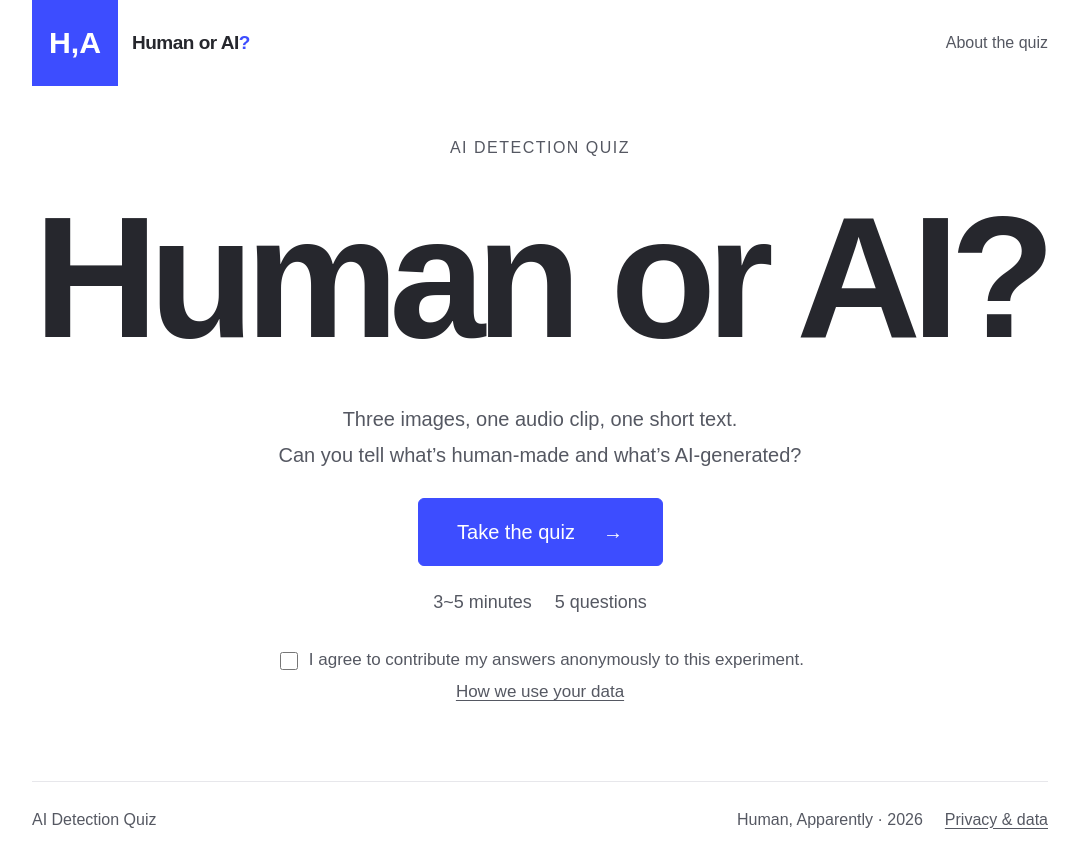
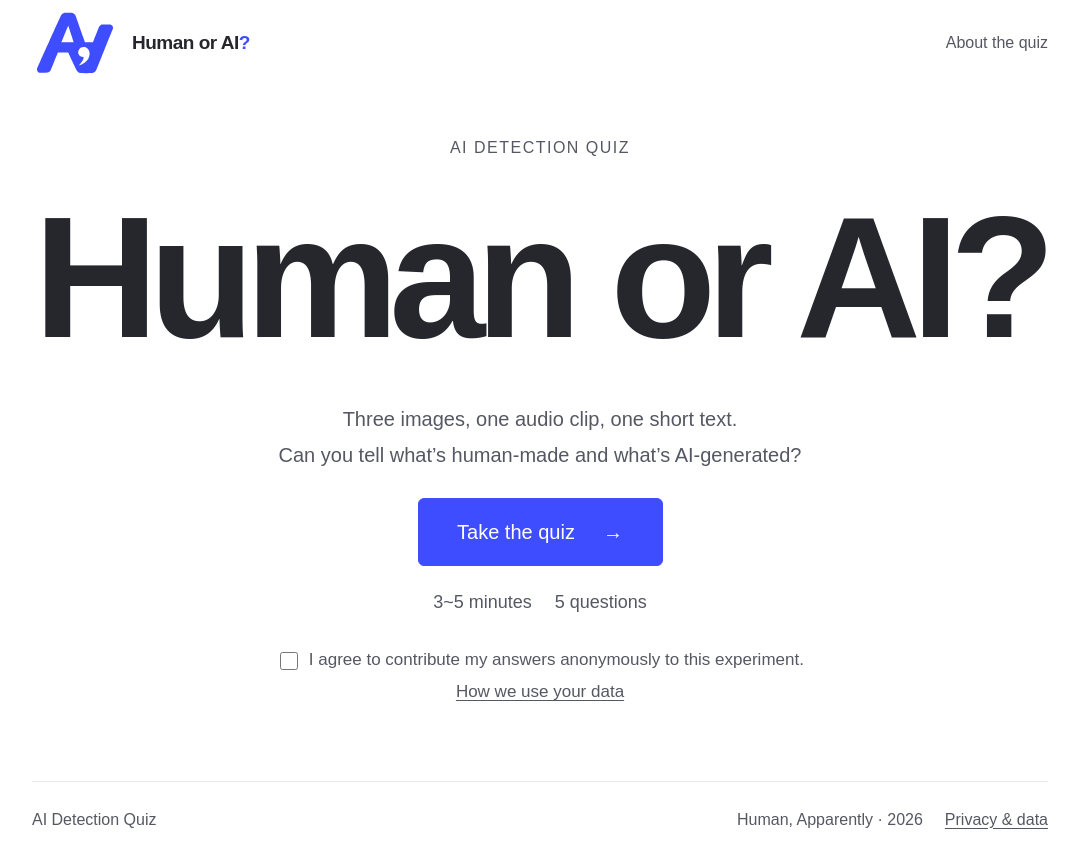
Before and after one commit to Human-Apparently/ai-detection-quiz, a plain HTML site: page index.html in a window 1280 px wide. Shown: the whole page, without its empty margins (100-1179 px from the left). Drawn offline with Linux system fonts and the light colour scheme.

Commit message:
Use approved blue vector logo in shared website header

```diff
--- a/index.html
+++ b/index.html
@@ -16,7 +16,7 @@ header{gap:20px}.brand{height:100%;gap:14px;flex-shrink:0}.brand-image{height:10
 
 .bottom-q{align-items:center}.bottom-q>.primary{margin:0 0 0 auto;flex-shrink:0;max-width:100%;min-height:50px}.bottom-q>.back{text-align:left}
 </style></head><body>
-<header><a class="brand" href="./" aria-label="Human or AI home"><img class="brand-image" src="./media/brand.svg" alt="Human, Apparently"><span class="brand-title"><strong>Human</strong> or AI<span style="color:var(--blue)">?</span></span></a><nav class="nav"><button onclick="showAbout()">About the quiz</button></nav></header>
+<header><a class="brand" href="./" aria-label="Human or AI home"><img class="brand-image" src="./brand-assets/human-apparently-blue.svg" alt="Human, Apparently"><span class="brand-title"><strong>Human</strong> or AI<span style="color:var(--blue)">?</span></span></a><nav class="nav"><button onclick="showAbout()">About the quiz</button></nav></header>
 <main id="app"></main>
 <footer class="footer"><span>AI Detection Quiz</span><div class="links"><span>Human, Apparently · 2026</span><button class="textbtn" onclick="showPrivacy()">Privacy & data</button></div></footer>
 <dialog id="modal"><button class="close" aria-label="Close dialog" onclick="this.closest('dialog').close()">×</button><div id="modal-content"></div></dialog><div id="toast" class="toast hidden" role="status"></div>
```
Also changed, not shown: 1 other file.
